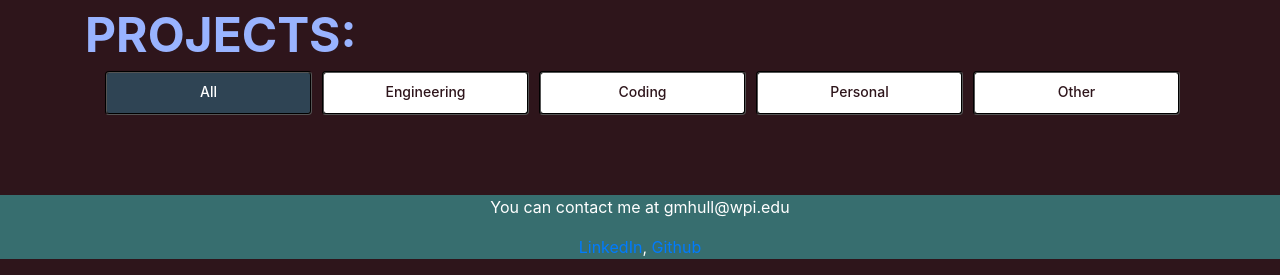
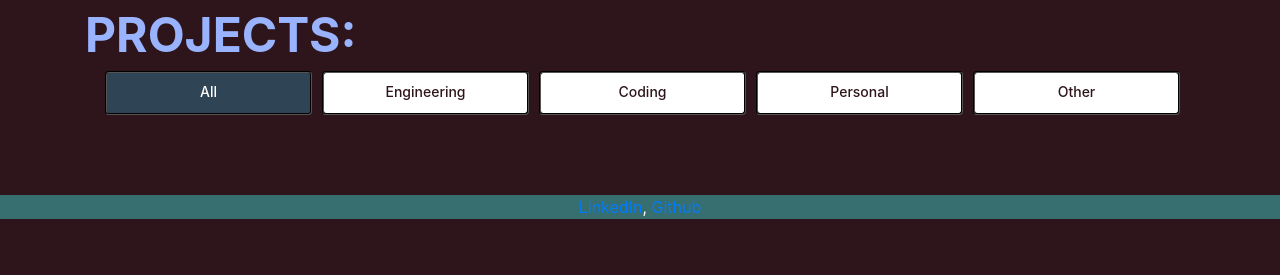
Before and after one commit to gmhull/garth.com, a Django app: template personal/templates/personal/cover_page.html in a window 1280 px wide. Shown: the part 1345-1620 px from the top of the page. After the commit the page ends 1564 px from the top, so only its background shows below. Run offline with Django 3.2, Linux system fonts and the light colour scheme; the template is opened without the code that fills it, so the values that code supplies are empty; some libraries are stand-ins or nearby versions.

Commit message:
update footer

```diff
--- a/personal/templates/personal/cover_page.html
+++ b/personal/templates/personal/cover_page.html
@@ -110,7 +110,7 @@
 
   <footer id="contact" style="background: #376E6F;">
     <div class="container" style="text-align: center;">
-      <p>You can contact me at gmhull@wpi.edu</p>
+      <!-- <p>You can contact me at gmhull@wpi.edu</p> -->
       <p><a href="https://www.linkedin.com/in/garth-mcsweeney-39aa99150/">LinkedIn</a>, <a href="https://github.com/gmhull">Github</a>  </p>
     </div>
   </footer>
```
Also changed, not shown: db.sqlite3.
